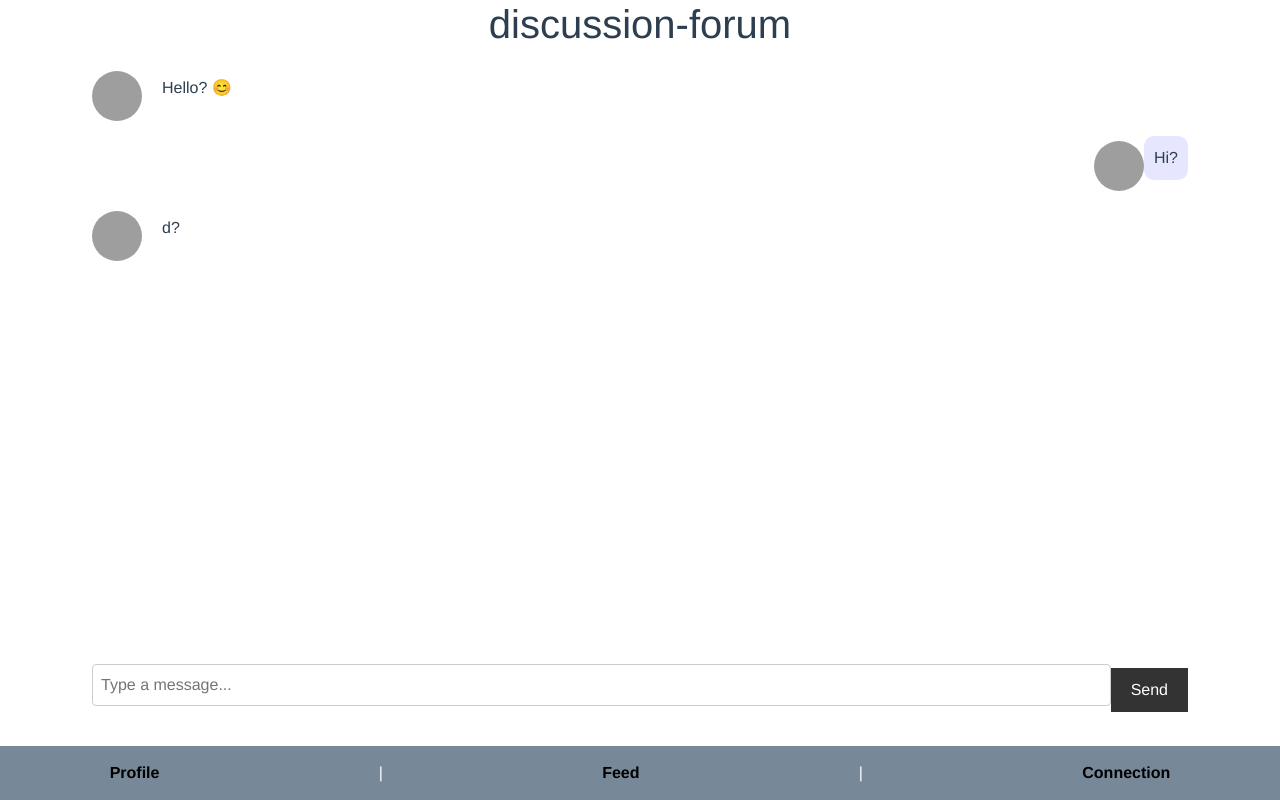
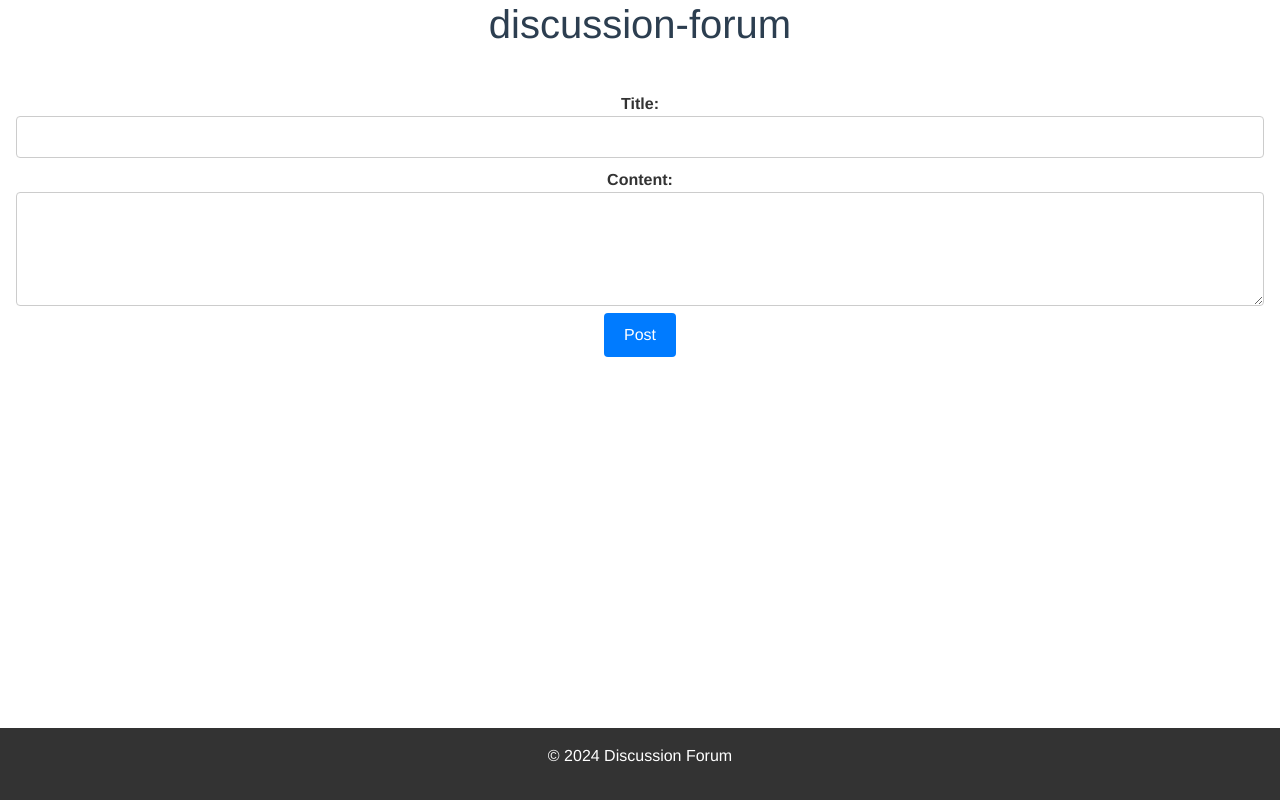
Before and after one commit to bhathiknk/socialmedia-webapp, a Vue app: page /DiscussionForum in a window 1280 px wide. Built offline with nearby package versions, Linux system fonts and the light colour scheme; grey boxes are pictures that could not be loaded.

Commit message:
update to discussion

```diff
--- a/src/components/DiscussionForum.vue
+++ b/src/components/DiscussionForum.vue
@@ -1,122 +1,174 @@
 <template>
   <div class="goalSettings">
-    <h1> discussion-forum </h1>
+    <h1>discussion-forum</h1>
 
-    <div class="container">
-      <div class="chat" id="chat">
-        <div class="message">
-          <img src="r.png" alt="receiver">
-          <p>Hello? 😊</p>
-        </div>
-        <div class="message user">
-          <img src="user.png" alt="User">
-          <p>Hi?</p>
-        </div>
-        <div class="message">
-          <img src="r.png" alt="receiver">
-          <p>d?</p>
+    <main>
+      <!-- Form to submit a new post -->
+      <form id="postForm" @submit.prevent="submitPost">
+        <label for="postTitle">Title:</label><br>
+        <input type="text" id="postTitle" v-model="newPostTitle" required><br>
+        <label for="postContent">Content:</label><br>
+        <textarea id="postContent" v-model="newPostContent" rows="4" required></textarea><br>
+        <button type="submit">Post</button>
+      </form>
+
+      <!-- Display all posts -->
+      <div id="posts">
+        <!-- Posts will be dynamically added here -->
+        <div v-for="(post, index) in posts" :key="index" class="post">
+          <h2>{{ post.title }}</h2>
+          <p>{{ post.content }}</p>
+
+          <!-- Form to submit a new comment -->
+          <form @submit.prevent="submitComment(index)">
+            <label for="commentContent">Your Comment:</label><br>
+            <textarea v-model="newCommentContent[index]" rows="2"></textarea><br>
+            <button type="submit">Comment</button>
+          </form>
+
+          <!-- Display comments for this post -->
+          <div v-if="post.comments.length > 0">
+            <h3>Comments:</h3>
+            <div v-for="(comment, cIndex) in post.comments" :key="cIndex" class="comment">
+              <p>{{ comment }}</p>
+            </div>
+          </div>
         </div>
       </div>
-      <div class="footer">
-        <input type="text" id="input" placeholder="Type a message...">
-        <button id="send">Send</button>
-      </div>
-    </div>
+    </main>
 
-
-
-
-
+    <footer>
+      <p>&copy; 2024 Discussion Forum</p>
+    </footer>
   </div>
 </template>
-<script setup>
 
+<script>
+import { ref } from 'vue';
 
+export default {
+  setup() {
+    const posts = ref([]);
+    const newPostTitle = ref('');
+    const newPostContent = ref('');
+    const newCommentContent = ref([]);
 
+    const submitPost = () => {
+      if (newPostTitle.value.trim() !== '' && newPostContent.value.trim() !== '') {
+        const newPost = {
+          title: newPostTitle.value,
+          content: newPostContent.value,
+          comments: []
+        };
+        posts.value.push(newPost);
+        newPostTitle.value = '';
+        newPostContent.value = '';
+        newCommentContent.value.push('');
+      } else {
+        alert('Please enter both title and content for the post.');
+      }
+    };
 
+    const submitComment = (postIndex) => {
+      const content = newCommentContent.value[postIndex].trim();
+      if (content !== '') {
+        posts.value[postIndex].comments.push(content);
+        newCommentContent.value[postIndex] = '';
+      } else {
+        alert('Please enter a comment.');
+      }
+    };
+
+    return {
+      posts,
+      newPostTitle,
+      newPostContent,
+      newCommentContent,
+      submitPost,
+      submitComment
+    };
+  }
+}
 </script>
 
 <style>
+/* Reset default margin and padding */
 * {
+  margin: 0;
+  padding: 0;
   box-sizing: border-box;
 }
 
+/* Basic styling */
 body {
   font-family: Arial, sans-serif;
-  margin: 0;
-  padding: 0;
-  background-color: #f0f0f0;
+  line-height: 1.6;
 }
 
-.container {
-  margin: auto;
-  display: flex;
-  flex-direction: column;
-  height: 90vh;
+header {
+  background-color: #333;
+  color: #fff;
+  padding: 1rem;
+  text-align: center;
 }
 
-.chat {
-  flex: 1;
-  overflow-y: auto;
-  padding: 10px;
+main {
+  padding: 1rem;
 }
 
-.message {
-  display: flex;
-  align-items: center;
-  margin-bottom: 10px;
-  overflow-y: scroll;
+footer {
+  background-color: #333;
+  color: #fff;
+  padding: 1rem;
+  text-align: center;
+  position: fixed;
+  bottom: 0;
+  width: 100%;
 }
 
-.message img {
-  width: 50px;
-  height: 50px;
-  border-radius: 50%;
-  margin-right: 10px;
+/* Form styling */
+form {
+  margin-bottom: 1rem;
 }
 
-.message p {
-  background-color: white;
-  padding: 10px;
-  border-radius: 10px;
-  max-width: 80%;
+input[type="text"],
+textarea {
+  width: 100%;
+  padding: 0.5rem;
+  margin-bottom: 0.5rem;
 }
 
-.message.user {
-  justify-content: flex-end;
-}
-
-.message.user img {
-  margin-left: 10px;
-  margin-right: 0;
-}
-
-.message.user p {
-  background-color: #e6e6ff;
-}
-
-.footer {
-  position: relative;
-  display: flex;
-  bottom: 50px;
-  align-items: center;
-  background-color: white;
-  padding: 10px;
-}
-
-.footer input {
-  flex: 1;
-  border: none;
-  outline: none;
-  padding: 10px;
-}
-
-.footer button {
+button[type="submit"] {
   background-color: #333;
-  color: white;
-  padding: 10px 20px;
+  color: #fff;
+  padding: 0.5rem 1rem;
   border: none;
   cursor: pointer;
 }
 
+button[type="submit"]:hover {
+  background-color: #555;
+}
+
+/* Post styling */
+.post {
+  border: 1px solid #ccc;
+  padding: 1rem;
+  margin-bottom: 1rem;
+}
+
+.post h2 {
+  margin-bottom: 0.5rem;
+}
+
+.post p {
+  margin-bottom: 0.5rem;
+}
+
+/* Comment styling */
+.comment {
+  border: 1px solid #ddd;
+  padding: 0.5rem;
+  margin-top: 0.5rem;
+}
 </style>
```
